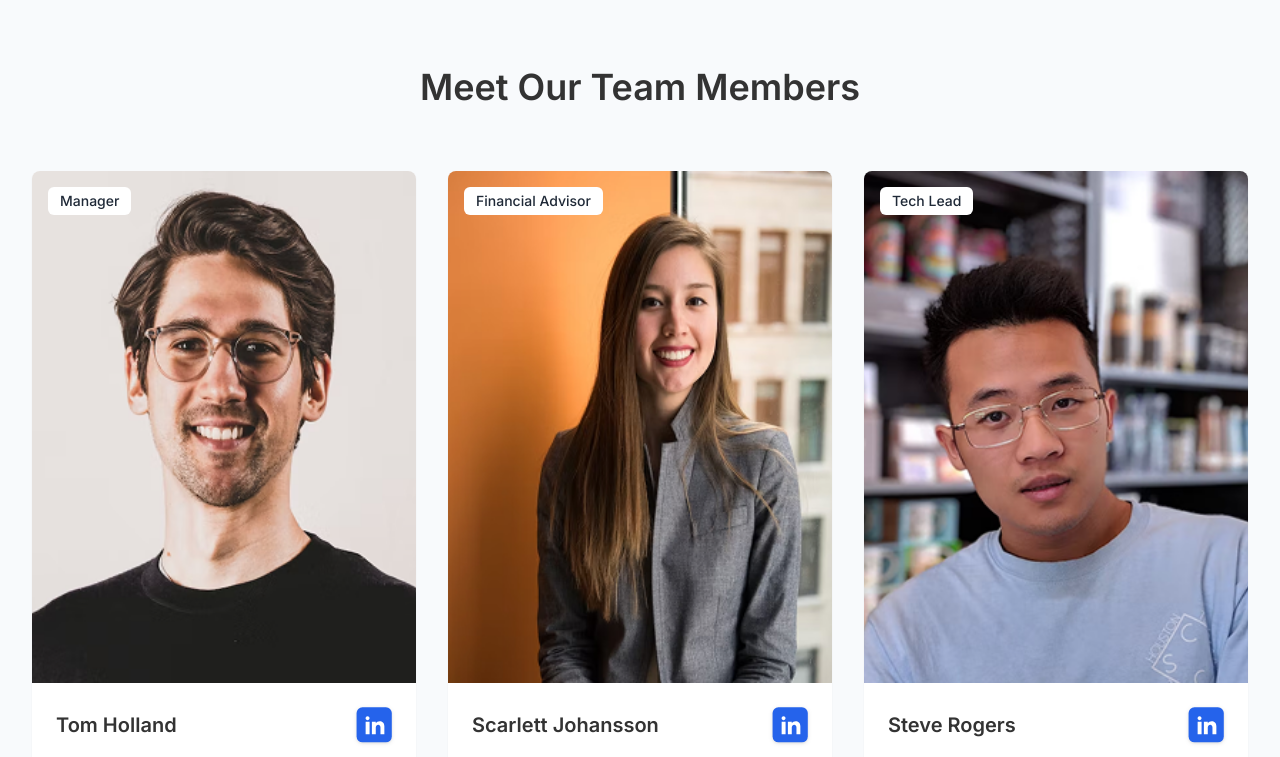
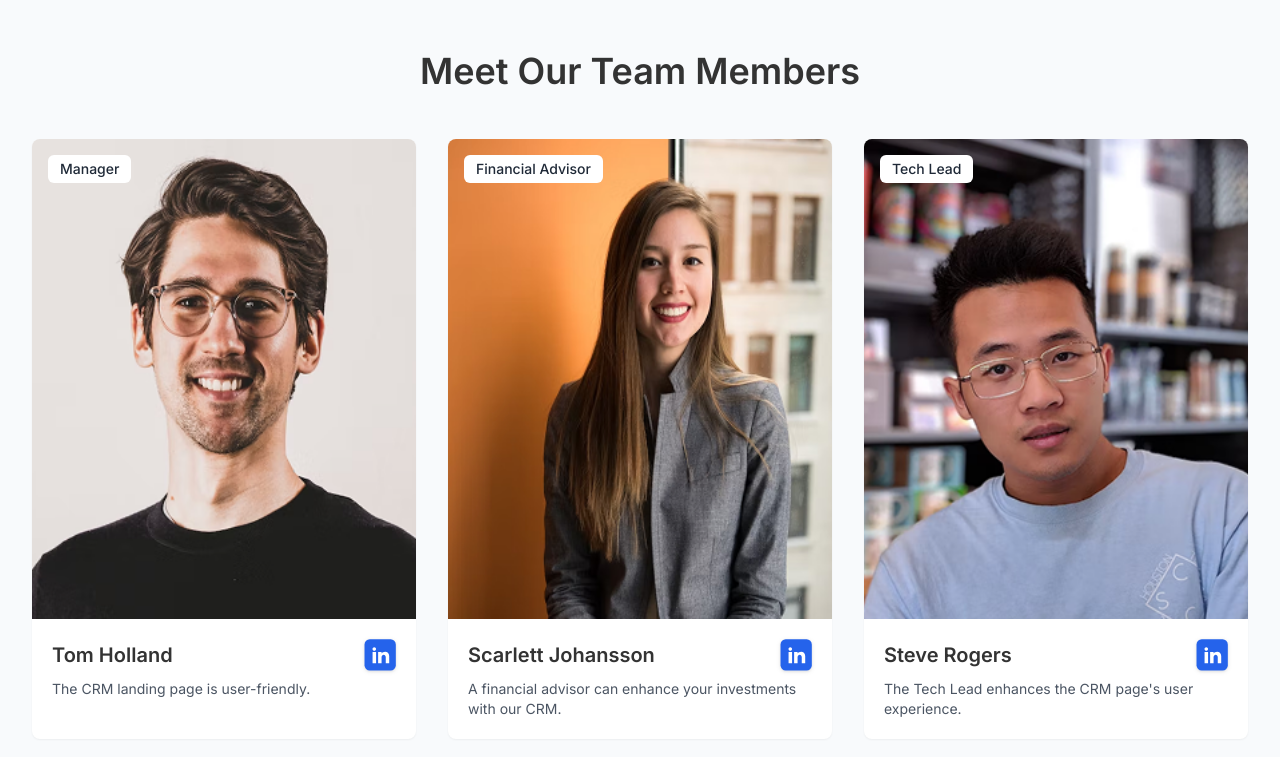
Before and after one commit to Wrttnspknbrkn/GydGenWave, a React (Vite) app: page /about-us in a window 1280 px wide. Shown: the part 1320-2077 px from the top of the page. Built offline with nearby package versions, Linux system fonts and the light colour scheme.

Commit message:
Update MeetOurTeamSection.jsx

```diff
--- a/src/pages/aboutUs/MeetOurTeamSection.jsx
+++ b/src/pages/aboutUs/MeetOurTeamSection.jsx
@@ -3,7 +3,7 @@ import React from 'react';
 const TeamMember = ({ name, role, description, imageSrc }) => {
   return (
     <div className="w-full bg-white rounded-lg shadow-sm overflow-hidden transition-transform duration-300 hover:shadow-md hover:-translate-y-1">
-      <div className="relative w-full aspect-[3/4]">
+      <div className="relative w-full aspect-[4/5]">
         <img
           src={imageSrc}
           alt={`${name} - ${role}`}
@@ -13,11 +13,11 @@ const TeamMember = ({ name, role, description, imageSrc }) => {
           {role}
         </span>
       </div>
-      <div className="p-6">
-        <div className="flex justify-between items-center mb-3">
+      <div className="p-5">
+        <div className="flex justify-between items-center mb-2">
           <h3 className="text-xl font-semibold">{name}</h3>
           <a href="#" className="flex items-center justify-center transition-all duration-300 hover:opacity-80 hover:scale-110" aria-label={`LinkedIn profile for ${name}`}>
-            <img src="/images/linkedin.svg" alt="LinkedIn" className="w-9 h-9 filter drop-shadow" />
+            <img src="/images/linkedin.svg" alt="LinkedIn" className="w-8 h-8 filter drop-shadow" />
           </a>
         </div>
         <p className="text-gray-600 text-sm">{description}</p>
@@ -67,9 +67,9 @@ const MeetOurTeamSection = () => {
   ];
 
   return (
-    <section className="py-20 bg-[#F8FAFC]">
+    <section className="py-16 bg-[#F8FAFC]">
       <div className="max-w-7xl mx-auto px-4 md:px-6 lg:px-8">
-        <h2 className="text-3xl md:text-4xl font-semibold text-center mb-16">
+        <h2 className="text-3xl md:text-4xl font-semibold text-center mb-12">
           Meet Our Team Members
         </h2>
 
```
